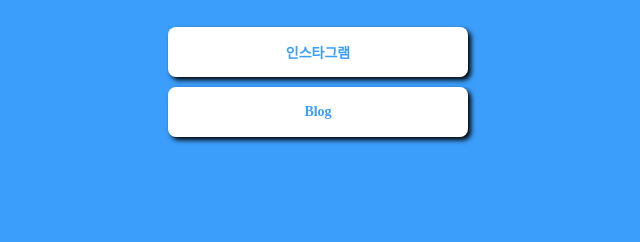
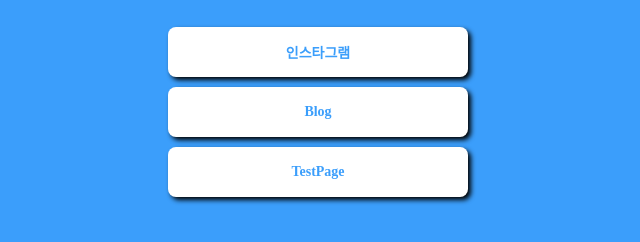
Before and after one commit to Zerojun9403/mypage, a plain HTML site: page index.html in a window 1280 px wide. Shown: the part 220-462 px from the top of the page, without its empty margins (322-962 px from the left). Drawn offline with Linux system fonts and the light colour scheme; a web font is replaced by a local one.

Commit message:
Update index.html

```diff
--- a/index.html
+++ b/index.html
@@ -91,8 +91,10 @@
         <div class="proflie"></div>
         <h1 class="main">MR.jun</h1>
         <p class="sub">코딩,여행을 좋아하는 남자</p>
+
         <a target="_blank" href="https://www.instagram.com/joo_yeong_jun/">인스타그램</a>
         <a target="_blank" href="https://blog.naver.com/galn7071/">Blog</a>
+        <a target="_blank" href="http://zerojun.shop/">TestPage</a>
     </div>
 
 </body>
```
